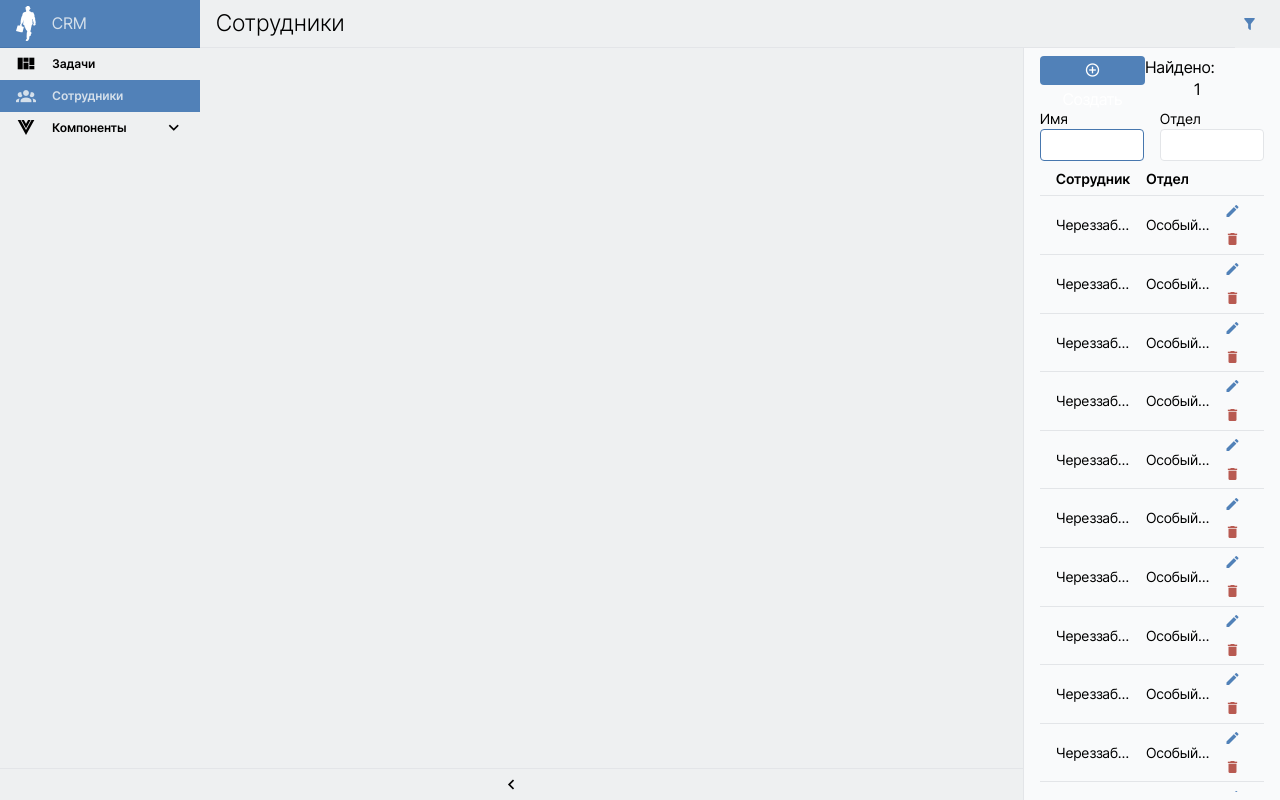
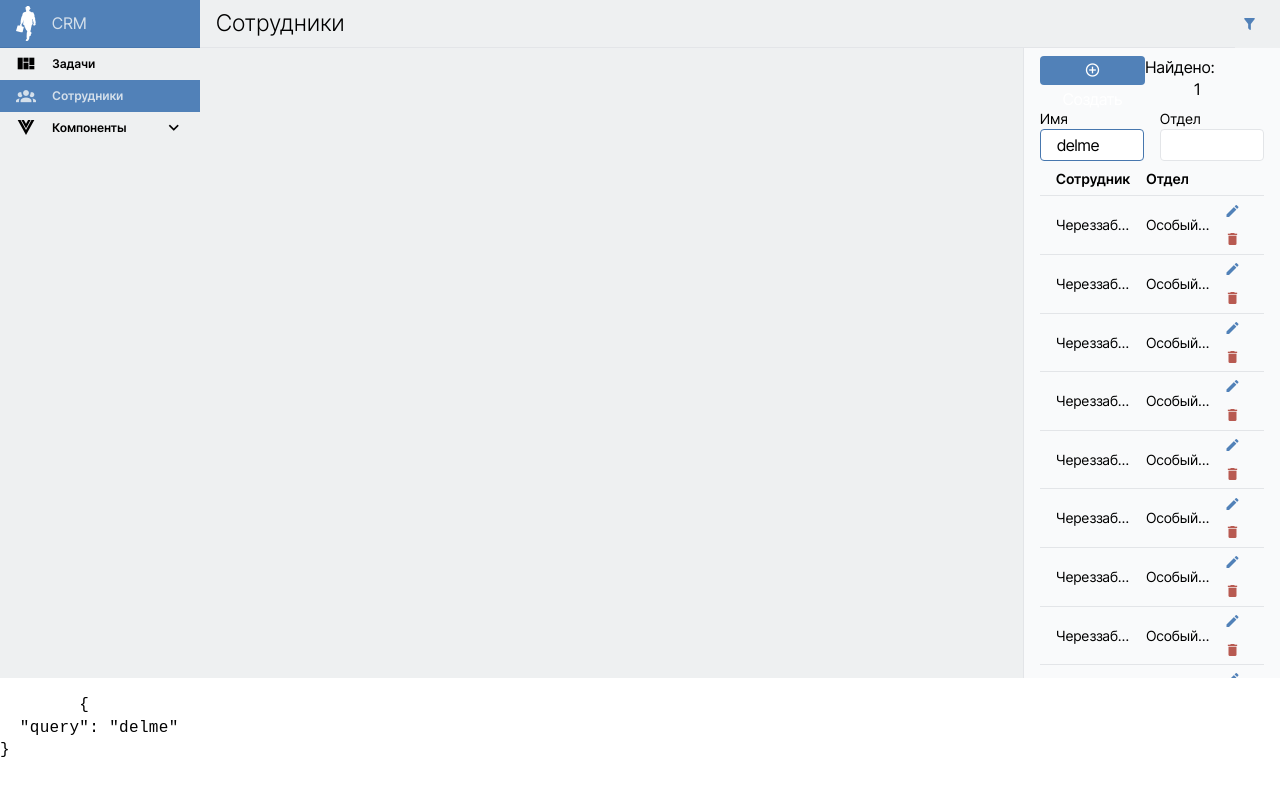
Before and after one commit to hardmagnett/big-company, a Vue app: page /employees in a window 1280 px wide. Built offline with nearby package versions, Linux system fonts and the light colour scheme.

Commit message:
Немного отладки

```diff
--- a/src/a-library/components/layout/AContainer/AContainer.vue
+++ b/src/a-library/components/layout/AContainer/AContainer.vue
@@ -92,6 +92,9 @@ function clickOnRouterLinkHandler() {
         <slot />
       </div>
     </div>
+    <div id="teleport-debug" class="a-container__debug"></div>
+
+
   </div>
 </template>
 
@@ -187,5 +190,13 @@ function clickOnRouterLinkHandler() {
       pointer-events: none;
     }
   }
+  .a-container__debug {
+    position: fixed;
+    bottom: 0;
+    left: 0;
+    right: 0;
+    /*min-height: 100px;*/
+    background-color: white;
+  }
 }
 </style>
--- a/src/app/components/employees/EmployeesFilter/EmployeesFilter.vue
+++ b/src/app/components/employees/EmployeesFilter/EmployeesFilter.vue
@@ -1,31 +1,53 @@
 <script setup lang="ts">
-    import {computed, ref, onBeforeMount} from "vue";
-    import localStorageService from '@/a-library/helpers/DOM/localStorageService';
+import { computed, ref, onBeforeMount } from "vue";
+import localStorageService from "@/a-library/helpers/DOM/localStorageService";
+import type FilterEmployees from "@/app/components/employees/EmployeesFilter/FilterEmployees";
 
+//////// Props
+export interface Props {
+  filter: FilterEmployees;
+  // filter: string
+}
+const props = withDefaults(defineProps<Props>(), {});
 
-    let isFilterHidden = ref(false)
+let isFilterHidden = ref(false);
 
 const filterIcon = computed(() => {
-    return isFilterHidden.value ? 'mdi-filter-outline' : "mdi-filter";
+  return isFilterHidden.value ? "mdi-filter-outline" : "mdi-filter";
 });
 const toggleFilterVisibility = () => {
-    isFilterHidden.value = !isFilterHidden.value
-    localStorageService.setItem('filter-employees-isHidden', isFilterHidden.value)
-
-  }
+  isFilterHidden.value = !isFilterHidden.value;
+  localStorageService.setItem(
+    "filter-employees-isHidden",
+    isFilterHidden.value,
+  );
+};
 const setFilterVisibilityBasedOnLocalStorage = () => {
-    const isFilterHiddenFromStorage = localStorageService.getItem('filter-employees-isHidden', false)
-    isFilterHidden.value = isFilterHiddenFromStorage
-  }
-  onBeforeMount(()=>{
-    setFilterVisibilityBasedOnLocalStorage()
-  })
+  const isFilterHiddenFromStorage = localStorageService.getItem(
+    "filter-employees-isHidden",
+    false,
+  );
+  isFilterHidden.value = isFilterHiddenFromStorage;
+};
+onBeforeMount(() => {
+  setFilterVisibilityBasedOnLocalStorage();
+});
 </script>
 
 <template>
-  <div class="employees-filter am-cols"
-  :class="{'employees-filter--hidden': isFilterHidden}"
+
+  <div
+    class="employees-filter am-cols"
+    :class="{ 'employees-filter--hidden': isFilterHidden }"
   >
+
+    <Teleport to="#teleport-debug">
+      <pre>
+        {{filter}}
+      </pre>
+    </Teleport>
+
+
     <Teleport to="#page-header-filter-icon-place">
       <ABtn icon @click="toggleFilterVisibility"
         ><AIcon :icon="filterIcon"
@@ -39,6 +61,8 @@
       autofocus
       class="am-col-12 am-col-sm-6"
       label="Имя"
+      :model-value="filter.getQuery()"
+      @update:model-value="filter.setQuery($event)"
       hide-hint
     ></AInput>
     <AInput
@@ -52,13 +76,14 @@
 
 <style scoped>
 .employees-filter {
-    max-height: 120px;
+  /*todo:: вернуть 120*/
+  /*max-height: 120px;*/
+  max-height: 800px;
   overflow-y: hidden;
   transition: max-height var(--time-short) ease-in;
   will-change: max-height;
 
   &.employees-filter--hidden {
-
     max-height: 0;
     transition: max-height var(--time-short) ease-out;
   }
--- /dev/null
+++ b/src/app/components/employees/EmployeesFilter/FilterEmployees.ts
@@ -0,0 +1,17 @@
+export default class FilterEmployees {
+
+  private query: string
+
+  constructor({
+    query = '',
+  } = {}) {
+    this.query = query // String
+  }
+
+  getQuery() {
+    return this.query
+  }
+  setQuery(newVal: string){
+    this.query = newVal
+  }
+}
--- a/src/app/views/employees/ViewEmployees/ViewEmployees.vue
+++ b/src/app/views/employees/ViewEmployees/ViewEmployees.vue
@@ -1,15 +1,27 @@
 <script setup lang="ts">
 import EmployeesTable from "@/app/components/employees/EmployeesTable/EmployeesTable.vue";
 import AIcon from "@/a-library/components/typo/AIcon/AIcon.vue";
-import { ref } from "vue";
+import {onBeforeMount, reactive, ref} from "vue";
 import EmployeeDialogDelete from "@/app/components/employees/EmployeeDialogDelete/EmployeeDialogDelete.vue";
 import EmployeeDialogAddEdit from "@/app/components/employees/EmployeeDialogAddEdit/EmployeeDialogAddEdit.vue";
 import { globalProperties } from "@/main";
 import EmployeesFilter from "@/app/components/employees/EmployeesFilter/EmployeesFilter.vue";
+import FilterEmployees from '@/app/components/employees/EmployeesFilter/FilterEmployees';
+
 
 let isOpenDialogEmployeeDeleting = ref(false);
 let isOpenDialogEmployeeCreatingEditing = ref(false);
 
+// let filter = reactive({
+//   stringQuery: ''
+// })
+let filterRaw = new FilterEmployees({
+  query: 'delme'
+})
+console.log(filterRaw); console.log('^...filterRaw:')
+
+let filter = reactive<FilterEmployees>(new FilterEmployees({
+}))
 const needToDeleteEmployeeHandler = () => {
   isOpenDialogEmployeeDeleting.value = true;
 };
@@ -36,6 +48,10 @@ const createEditEmployee = () => {
     message: "Сотрудник добавлен/отредактирован",
   });
 };
+onBeforeMount(()=>{
+  // filter = new FilterEmployees({
+  // })
+})
 </script>
 
 <template>
@@ -52,7 +68,7 @@ const createEditEmployee = () => {
       </p>
     </div>
 
-    <EmployeesFilter />
+    <EmployeesFilter :filter="filterRaw" />
 
     <EmployeeDialogDelete
       :is-open="isOpenDialogEmployeeDeleting"
@@ -96,5 +112,10 @@ const createEditEmployee = () => {
     flex: 1 1 auto;
     overflow-y: auto;
   }
+  .employees-filter {
+    flex: 0 0 auto;
+    /*outline: 1px solid darkred;*/
+    /*background-color: green;*/
+  }
 }
 </style>
```
Also changed, not shown: public/favicons/manifest.webmanifest. Lines whose indentation alone changed are shown as unchanged.
